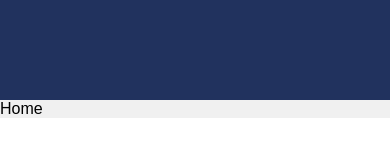
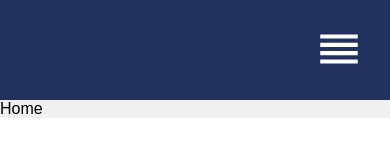
Before and after one commit to adviti-mishra/personal-website, a React (Create React App) app: page / in a window 390 px wide. Shown: the top 160 px of the page. Built offline with nearby package versions, Linux system fonts and the light colour scheme.

Commit message:
Hide navbar when screen contracts. Hide navbar when a link on hamburger menu is clicked

```diff
--- a/src/components/Navbar.js
+++ b/src/components/Navbar.js
@@ -1,12 +1,24 @@
-import React from 'react'
-import {Link} from 'react-router-dom'
+import React, {useEffect, useState} from 'react'
+import {Link, useLocation} from 'react-router-dom'
 import "../styles/Navbar.css"
+import ReorderIcon from "@material-ui/icons/Reorder"
+
 function Navbar() {
+  // state determining whether or not to expand the navBar
+  const [expandNavbar, setExpandNavbar] = useState(false)
+
+  const location = useLocation()
+  // if location changes, run useEffect to set expandNavbar to false
+  useEffect(() => {
+    setExpandNavbar(false)
+  }, [location])
   return (
-    <div className="navbar">
+    <div className="navbar" id={expandNavbar? "open" : "close"}>
         <div className="toggleButton">
-            <button>
-
+            <button onClick = {() => {
+                setExpandNavbar((prev)=> !prev)
+                }}>
+                <ReorderIcon />
             </button>
         </div>
         <div className="links">
```
